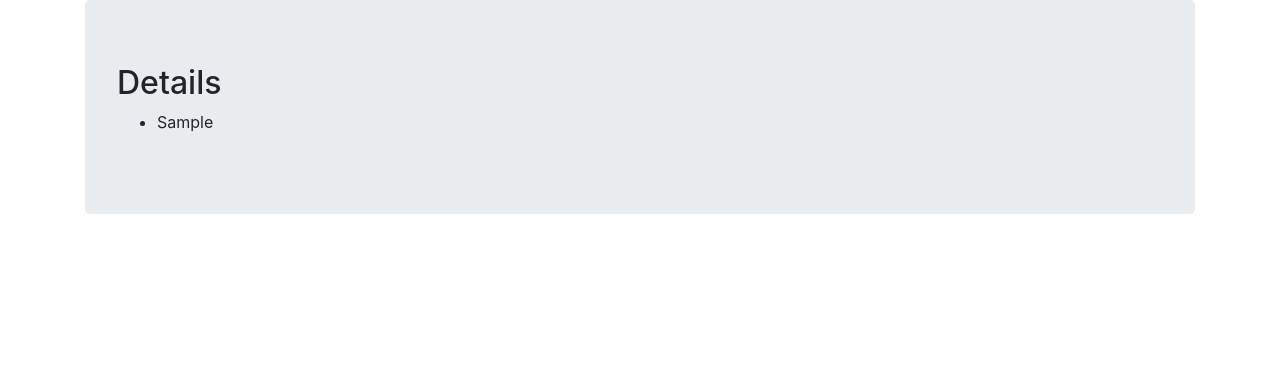
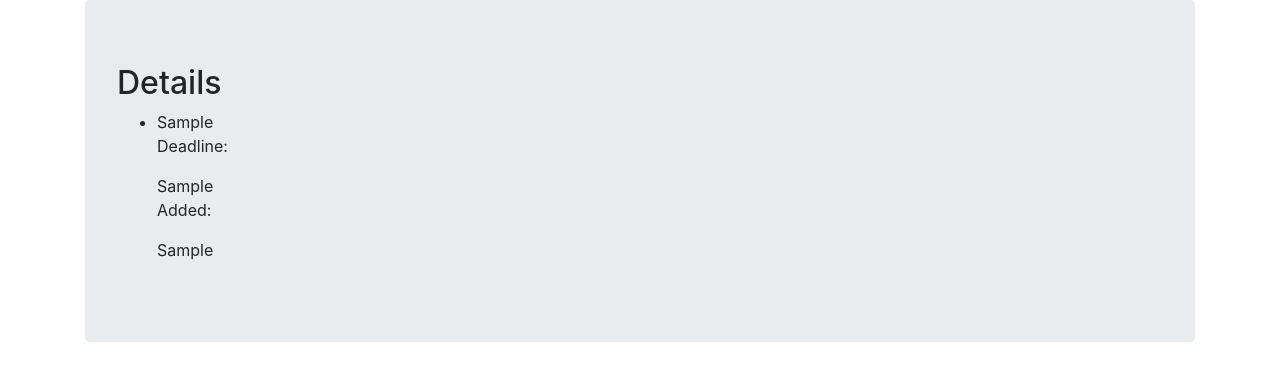
Before and after one commit to MichalM47/todo_project, a Django app: template task/templates/task_details.html in a window 1280 px wide. Shown: the part 56-437 px from the top of the page. Run offline with Django 3.2, Linux system fonts and the light colour scheme; the template is opened without the code that fills it: most values are stand-ins (such as "Sample title", 1, 10 or a date in 2020); some libraries are stand-ins or nearby versions.

Commit message:
details done

```diff
--- a/task/templates/task_details.html
+++ b/task/templates/task_details.html
@@ -11,8 +11,12 @@
                 {% if stats.0 == detail.1 %}
                     {{ stats.1}}<br/>
                 {% endif %}
+                {% endfor %}
+           <p> Deadline:</p> {{ detail.2 }}<br/>
+           <p> Added: </p> {{ detail.3 }}<br/>
 
-                {% endfor %}
+
+
 
                 <div class="my-2"></div>
 
--- a/task/views.py
+++ b/task/views.py
@@ -43,7 +43,7 @@ class TasksListView(View):
 class DetailListView(View):
 
     def get(self, request, task_id):
-        print("aaa")
+        # print("aaa")
         details_list = Task.objects.filter(id=task_id).values_list('description', 'status', 'deadline', 'added')
         status = Status.objects.all().values_list('id','name')
 
```
